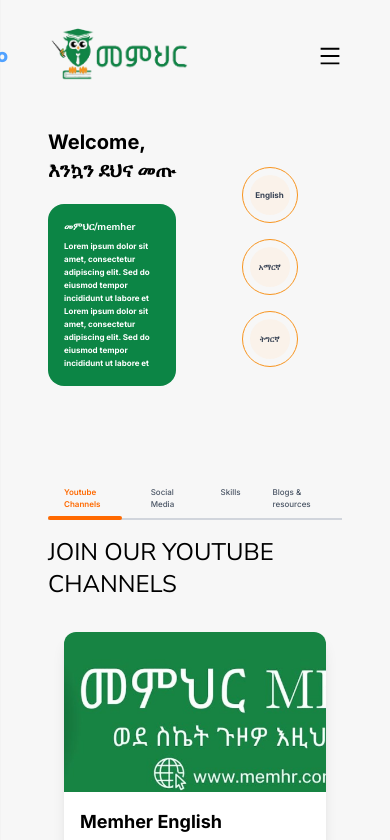
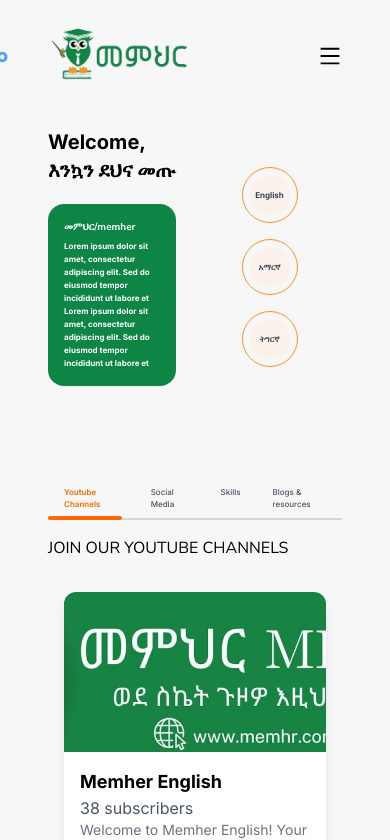
Before and after one commit to tsizion/memhr, a React (Vite) app: page / in a window 390 px wide. Shown: the top 840 px of the page. Built offline with nearby package versions, Linux system fonts and the light colour scheme.

Commit message:
new change

```diff
--- a/src/Components/Youtube/YoutubeComponent.jsx
+++ b/src/Components/Youtube/YoutubeComponent.jsx
@@ -30,7 +30,7 @@
 const YoutubeComponent = () => {
   return (
     <>
-      <h2 className=" text-2xl  font-body uppercase my-4">
+      <h2 className=" sm:text-lg md:text-2xl  font-body uppercase my-4">
         {" "}
         Join Our Youtube Channels
       </h2>
```
